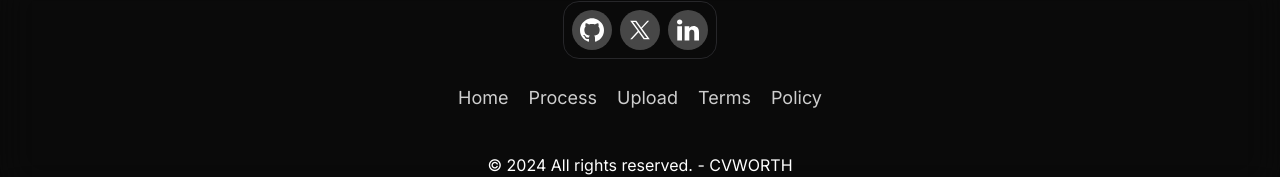
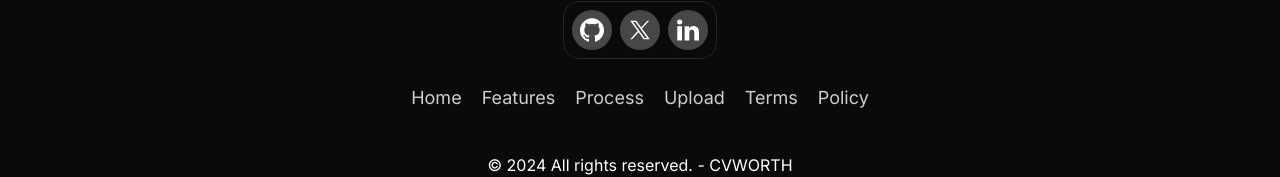
Before and after one commit to elijahgummer/CVWORTH, a Next.js app: page / in a window 1280 px wide. Shown: the part 3309-3486 px from the top of the page. Built offline with nearby package versions, Linux system fonts and the light colour scheme; no server answers.

Commit message:
changed the code for the features

```diff
--- a/app/components/Dock.tsx
+++ b/app/components/Dock.tsx
@@ -23,6 +23,9 @@ export function DockDemo() {
         <ul className="list-inline">
           <li className="list-inline-item">
             <a href="#home">Home</a>
+          </li>
+          <li className="list-inline-item">
+            <a href="#feature">Features</a>
           </li>
           <li className="list-inline-item">
             <a href="#process">Process</a>
```
